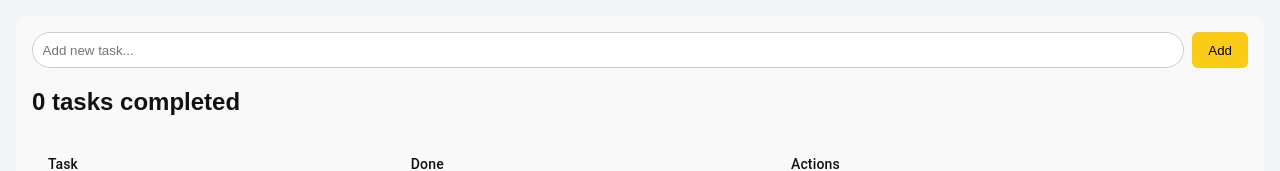
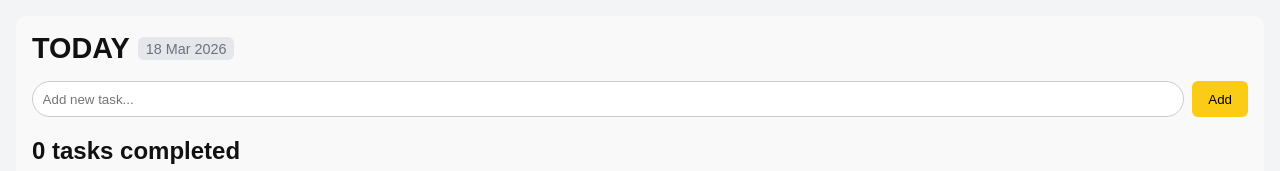
Before and after one commit to thilukshi-thamariselvam/todoapp-frontend, a React (Vite) app: page / in a window 1280 px wide. Shown: the top 171 px of the page. Built offline with nearby package versions, Linux system fonts and the light colour scheme; no server answers.

Commit message:
Added 'Today' header with dynamic date display

```diff
--- a/src/TaskList.jsx
+++ b/src/TaskList.jsx
@@ -12,8 +12,21 @@ export default function TaskList({
     inputRef,
     completedCount,
 }) {
+
+    const today = new Date().toLocaleDateString("en-GB", {
+        day: "2-digit",
+        month: "short",
+        year: "numeric",
+    });
+
     return (
+
         <div className="task-list">
+            <div className="task-header">
+                <h1>TODAY</h1>
+                <span className="task-date">{today}</span>
+            </div>
+
             <form onSubmit={handleSubmit} className="new-item-form">
                 <input
                     ref={inputRef}
--- a/src/styles.css
+++ b/src/styles.css
@@ -66,3 +66,23 @@ body {
 .btn:hover {
   background-color: #eab308;
 }
+
+.task-header {
+  display: flex;
+  align-items: center;
+  gap: 0.5rem;
+  margin-bottom: 1rem;
+}
+
+.task-header h1 {
+  font-size: 1.8rem;
+  margin: 0;
+}
+
+.task-date {
+  font-size: 0.9rem;
+  color: #6b7280;
+  background-color: #e5e7eb;
+  padding: 0.2rem 0.5rem;
+  border-radius: 6px;
+}
```
Lines whose indentation alone changed are shown as unchanged.
